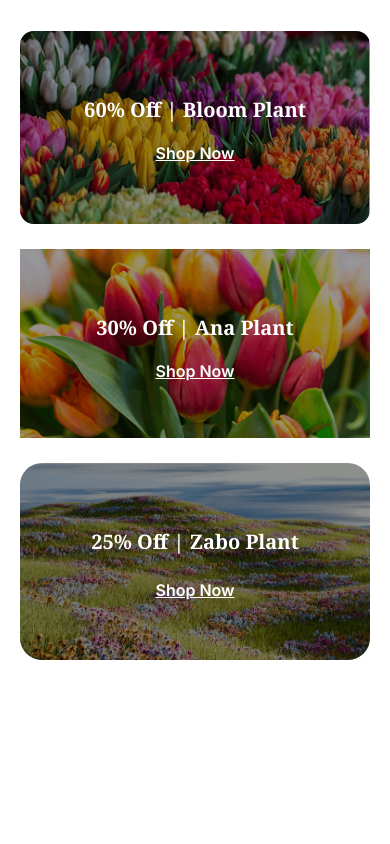
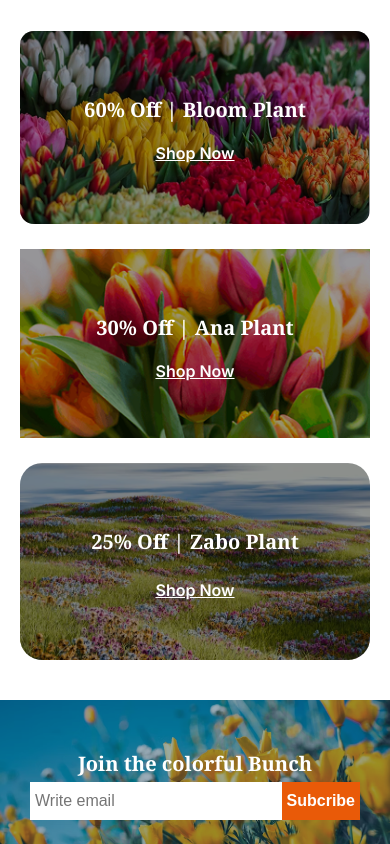
Before and after one commit to abir-11/programming-hero-assignment2, a plain HTML site: page index.html in a window 390 px wide. Shown: the part 3256-4100 px from the top of the page. Before the commit the page ends 3916 px from the top, so only its background shows below. Drawn offline with Linux system fonts and the light colour scheme.

Commit message:
bunch input section complete

```diff
--- a/index.html
+++ b/index.html
@@ -164,6 +164,16 @@
             </div>
 
        </section>
+       <section class="bunch">
+        <img src="assets/news-letter-bg.png" alt="" class="bunch-img">
+        <div class="bunch-details">
+            <h3 class="bunch-heading noto-serif-natural">Join the colorful Bunch</h3>
+        <div class="input">
+            <input type="email" placeholder="Write email" class="email">
+            <input type="submit" value="Subcribe" class="submit">
+        </div>
+        </div>
+       </section>
 
     </main>
     <footer>
--- a/styles/responsive.css
+++ b/styles/responsive.css
@@ -126,5 +126,32 @@
 #card-section2{
     border-radius: 0px;
 }
+.bunch{
+    margin-top: 40px;
+    height: 100%;
+}
+
+.bunch-details{
+
+    margin:50px 30px 100px 30px;
+
+    text-align: center;
+    align-items: center;
+}
+.bunch-heading{
+     font-weight: bold;
+    font-size: 1.25rem;
+
 
 }
+.input{
+    display: flex;
+    margin-top: 5px;
+}
+.email{
+    padding: 10px 5px;
+}
+    .submit{
+        padding: 10px 5px;
+    }
+}
--- a/styles/styles.css
+++ b/styles/styles.css
@@ -289,3 +289,61 @@
     color: #FFFFFF;
     padding: 50px 26px;
 }
+.bunch{
+    max-height: 533px;
+    text-align: center;
+     position: relative;
+    /* background-image: url("../assets/news-letter-bg.png"); */
+     overflow: hidden;
+     margin-top: 120px;
+
+}
+.bunch-img{
+
+    width: 100%;
+    height: 100%;
+    display: block;
+
+}
+.bunch-details{
+    position: absolute;
+    inset:0;
+    margin: 200px 300px;
+    max-width: 830px;
+    text-align: center;
+    align-items: center;
+}
+.bunch-heading{
+    display: inline;
+    max-width: 586px;
+    font-weight: bold;
+    font-size: 3.125rem;
+    color: #FFFFFF;
+    text-align: center;
+    margin: 0px;
+    gap: 16px;
+
+}
+.input{
+    display: flex;
+    margin-top: 23px;
+}
+.email{
+   width: 100%;
+   max-height: 50px;
+    padding: 20px 8px;
+    gap: 10px;
+    color: rgba(0, 0, 0, 0.5);
+    border: none;
+    font-size: 1rem;
+}
+.submit{
+    width:30%;
+    padding:20px 8px;
+    background-color:#E95A08 ;
+    color: #FFFFFF;
+    font-weight: 600;
+    font-size: 1rem;
+    text-align: center;
+    border: none;
+}
```
